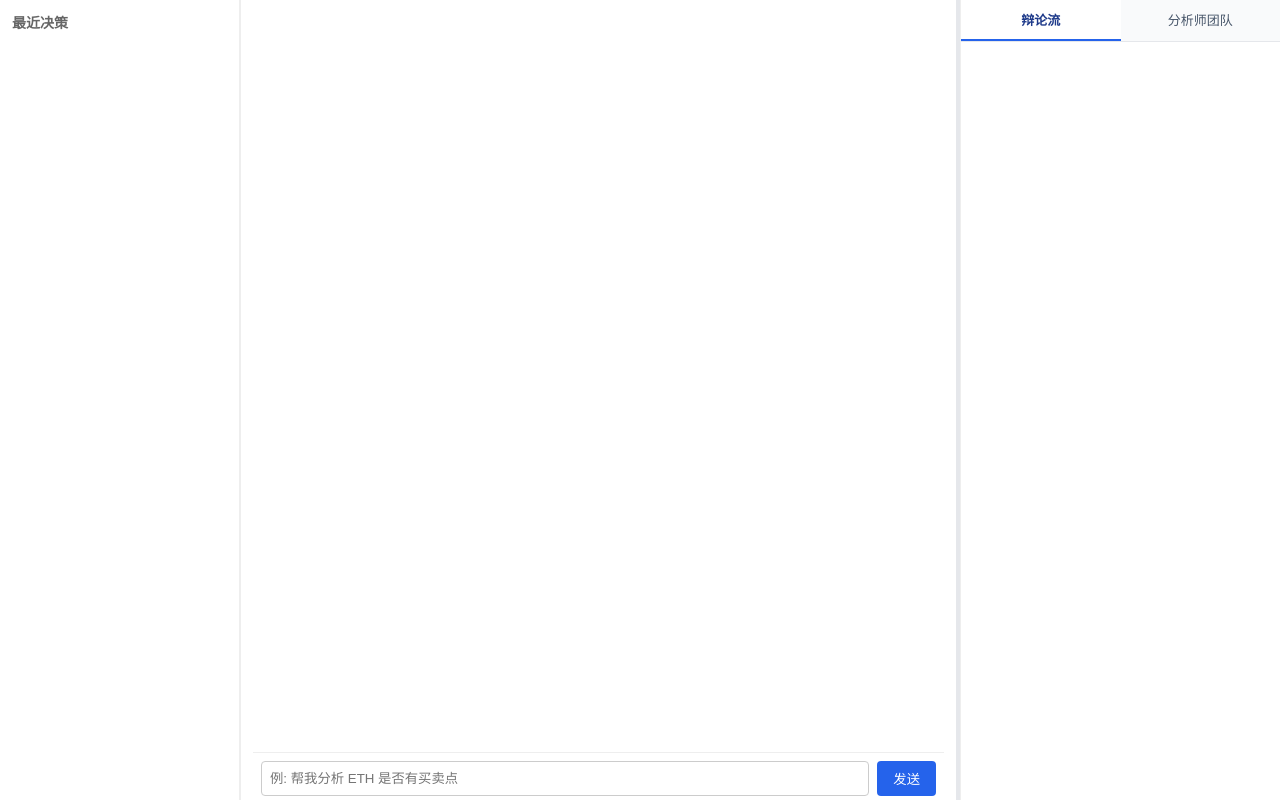
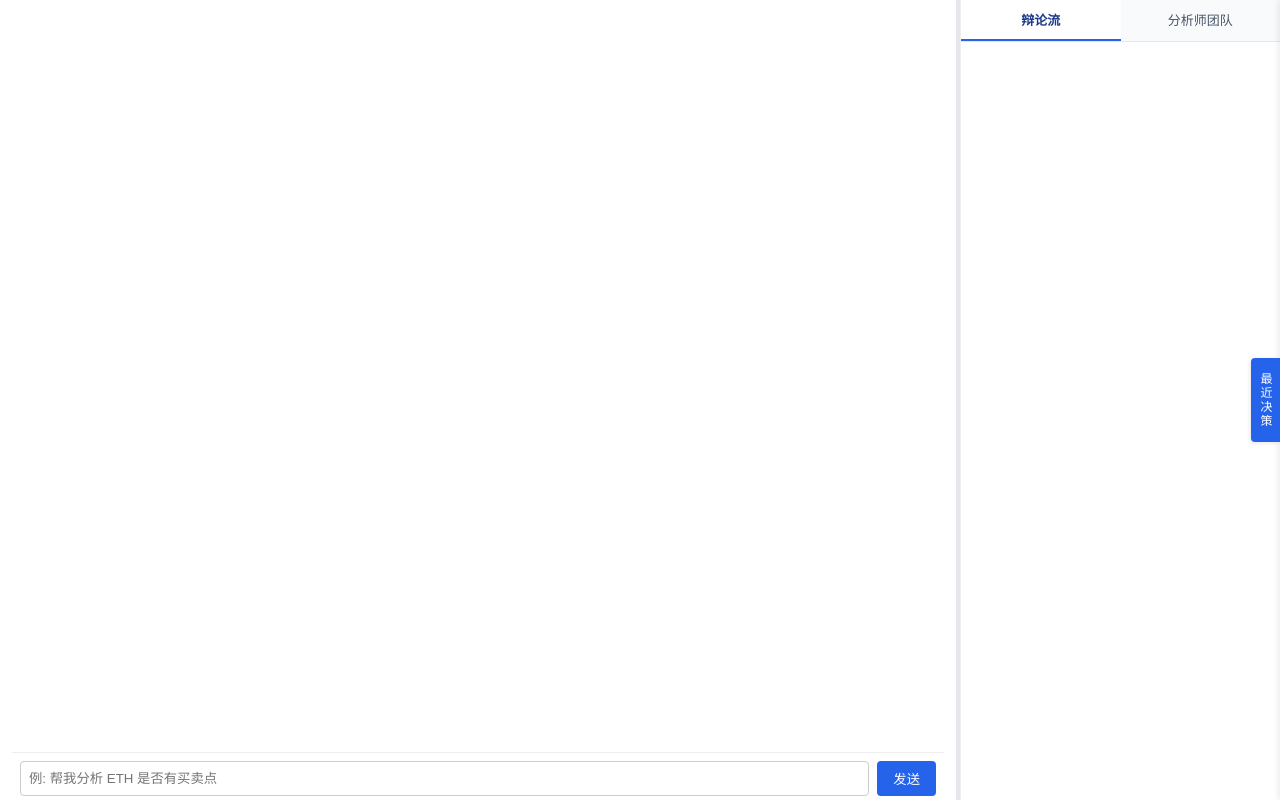
Before and after one commit to zhuguofusxjm/AgentTeamTest, a Flask app: page / in a window 1280 px wide. Run offline with Flask 3, Linux system fonts and the light colour scheme; data that the repository does not hold is empty.

Commit message:
feat(ui): 最近决策改为右侧抽屉, 默认收起点击打开
- 移除左侧固定 240px 列, 主对话区从两栏变三栏(中/分隔条/右辩论流)拓宽
- 屏幕最右边缘竖立按钮 '最近决策', 点击滑出 300px 抽屉
- 抽屉打开时按钮变 '收起 ▶' 文案 + 平移到抽屉左侧
- 决策列表 lazy load: 仅在抽屉首次打开和打开状态下完成新决策时拉取

```diff
--- a/agent_system/web/static/chat.css
+++ b/agent_system/web/static/chat.css
@@ -1,8 +1,8 @@
 * { box-sizing: border-box; margin: 0; padding: 0; }
 body { font-family: -apple-system, BlinkMacSystemFont, "PingFang SC", sans-serif; height: 100vh; background: #f5f5f5; }
-.layout { display: grid; grid-template-columns: 240px 1fr 4px var(--right-w, 320px); height: 100vh; }
+.layout { display: grid; grid-template-columns: 1fr 4px var(--right-w, 320px); height: 100vh; position: relative; }
 aside, main { padding: 12px; overflow-y: auto; background: #fff; border-left: 1px solid #eee; }
-aside.left { border-left: 0; border-right: 1px solid #eee; }
+main.center { border-left: 0; }
 
 .splitter {
   background: #e5e7eb;
@@ -183,3 +183,41 @@ button { padding: 8px 16px; background: #2563eb; color: #fff; border: 0; border-
 #decisions-list { list-style: none; }
 #decisions-list li { padding: 6px; border-bottom: 1px solid #eee; cursor: pointer; font-size: 13px; }
 #decisions-list li:hover { background: #f9fafb; }
+
+/* --- 最近决策抽屉 (默认收起) --- */
+#drawer-toggle {
+  position: fixed;
+  top: 50%;
+  right: 0;
+  transform: translateY(-50%);
+  z-index: 20;
+  background: #2563eb;
+  color: #fff;
+  border: 0;
+  padding: 14px 6px;
+  border-radius: 4px 0 0 4px;
+  cursor: pointer;
+  font-size: 12px;
+  writing-mode: vertical-rl;
+  letter-spacing: 2px;
+  box-shadow: -1px 1px 4px rgba(0,0,0,0.1);
+  transition: right 0.25s ease;
+}
+#drawer-toggle:hover { background: #1d4ed8; }
+.drawer {
+  position: fixed;
+  top: 0;
+  right: 0;
+  bottom: 0;
+  width: 300px;
+  background: #fff;
+  border-left: 1px solid #e5e7eb;
+  box-shadow: -2px 0 6px rgba(0,0,0,0.08);
+  transform: translateX(100%);
+  transition: transform 0.25s ease;
+  z-index: 19;
+  overflow-y: auto;
+  padding: 16px 14px;
+}
+body.drawer-open .drawer { transform: translateX(0); }
+body.drawer-open #drawer-toggle { right: 300px; }
--- a/agent_system/web/static/chat.js
+++ b/agent_system/web/static/chat.js
@@ -200,7 +200,7 @@ async function send(text) {
         appendMsg("assistant", result.message || JSON.stringify(result));
       }
       es.close();
-      loadDecisions();
+      if (document.body.classList.contains("drawer-open")) loadDecisions();
     }
     if (evt.stage === "error") {
       appendMsg("assistant", "错误: " + JSON.stringify(evt.payload));
@@ -218,6 +218,7 @@ formEl.addEventListener("submit", (e) => {
 });
 
 async function loadDecisions() {
+  if (!listEl) return;
   const r = await fetch("/api/decisions");
   const list = await r.json();
   listEl.innerHTML = list.map(d =>
@@ -225,7 +226,16 @@ async function loadDecisions() {
   ).join("");
 }
 
-loadDecisions();
+// --- 最近决策抽屉 (默认收起,点击 toggle 打开) ---
+(function initDrawer() {
+  const toggle = document.getElementById("drawer-toggle");
+  if (!toggle) return;
+  toggle.addEventListener("click", () => {
+    const isOpen = document.body.classList.toggle("drawer-open");
+    toggle.textContent = isOpen ? "收起 ▶" : "最近决策";
+    if (isOpen) loadDecisions();
+  });
+})();
 
 // --- Right panel tabs ---
 (function initTabs() {
--- a/agent_system/web/templates/chat.html
+++ b/agent_system/web/templates/chat.html
@@ -7,10 +7,6 @@
 </head>
 <body>
   <div class="layout">
-    <aside class="left">
-      <h3>最近决策</h3>
-      <ul id="decisions-list"></ul>
-    </aside>
     <main class="center">
       <div id="messages"></div>
       <form id="chat-form">
@@ -31,6 +27,11 @@
         <div id="team-list"></div>
       </div>
     </aside>
+    <button id="drawer-toggle" title="最近决策">最近决策</button>
+    <aside class="drawer" id="drawer">
+      <h3>最近决策</h3>
+      <ul id="decisions-list"></ul>
+    </aside>
   </div>
   <script src="/static/chat.js"></script>
 </body>
```
